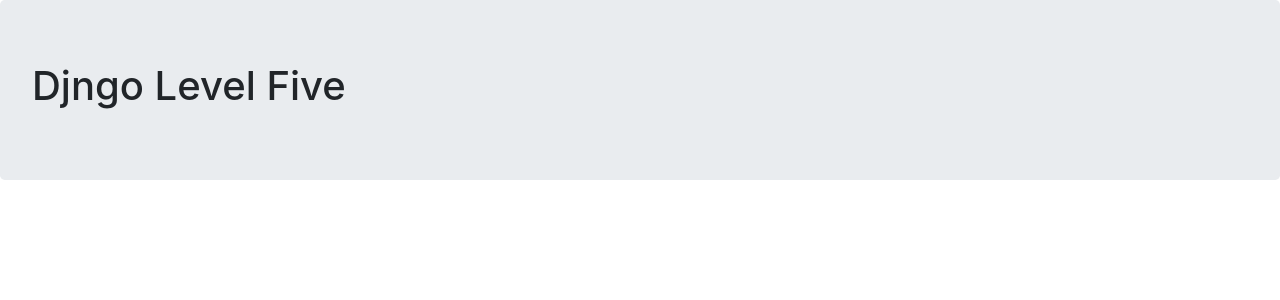
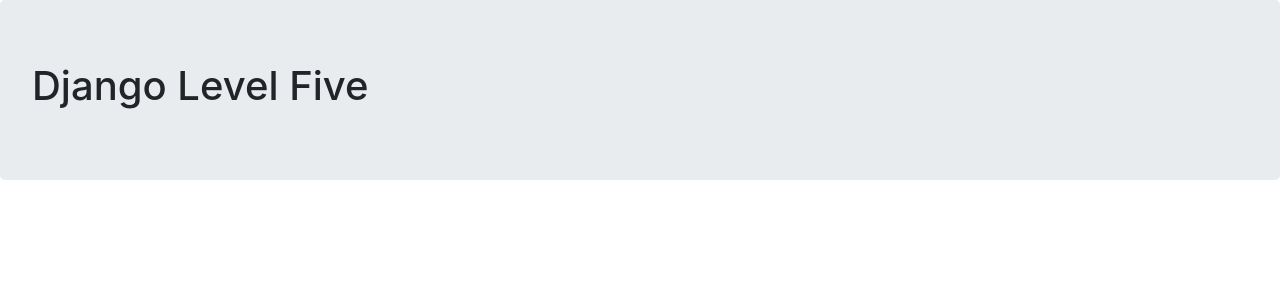
Before and after one commit to ffaktorr/django-deployment-example, a Django app: page / in a window 1280 px wide. Shown: the part 56-356 px from the top of the page. Run offline with Django 3.2, Linux system fonts and the light colour scheme; some libraries are stand-ins or nearby versions.

Commit message:
fixed typo on index page

```diff
--- a/user_registration/templates/basic_app/index.html
+++ b/user_registration/templates/basic_app/index.html
@@ -2,7 +2,7 @@
 
 {% block body_block %}
     <div class="jumbotron">
-        <h1>Djngo Level Five</h1>
+        <h1>Django Level Five</h1>
     </div>
 
 
```
